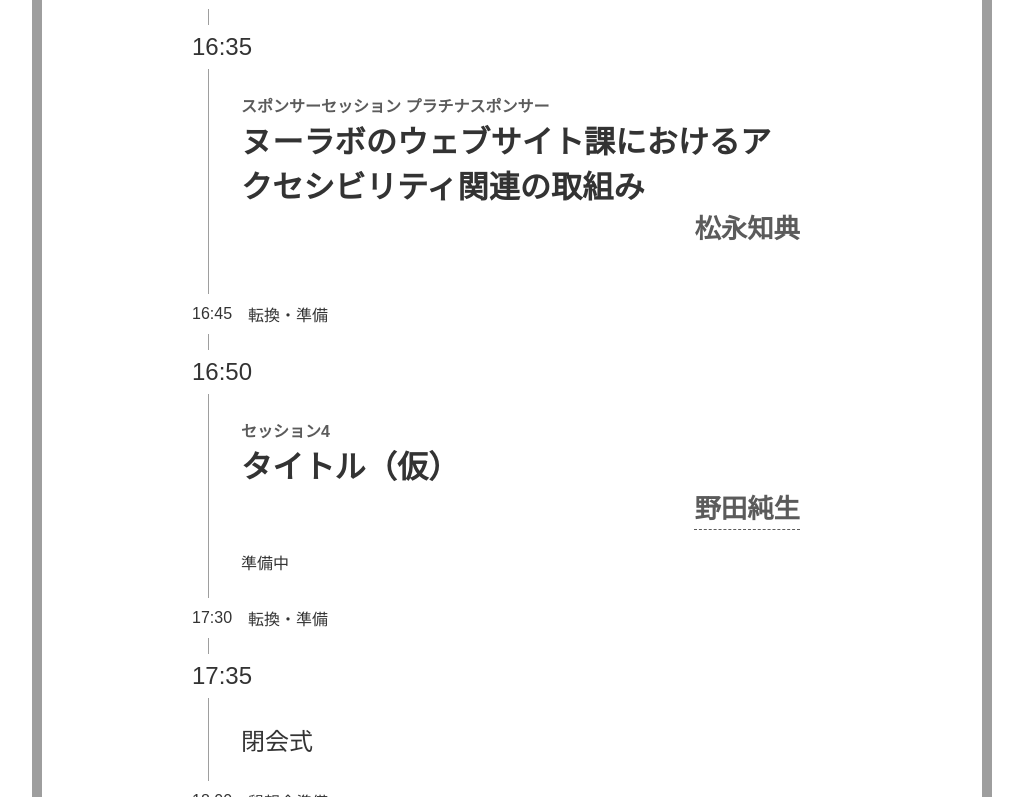
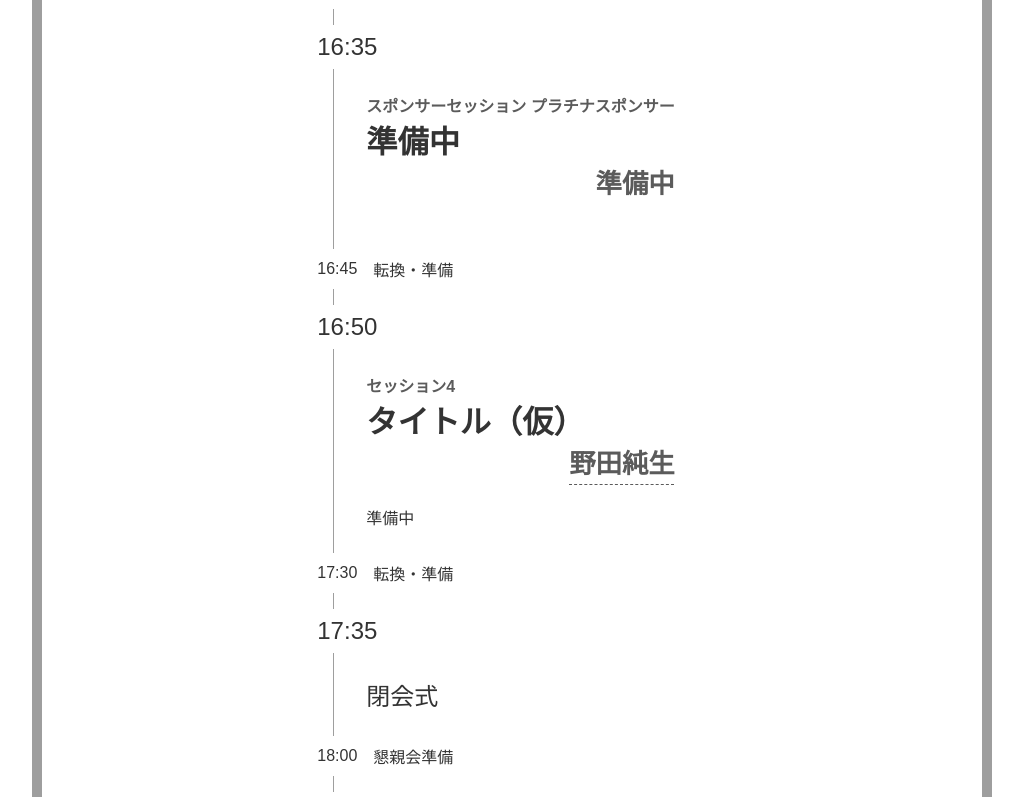
Before and after one commit to fukuoka-a11yconf-net/fukuoka.a11yconf.net, a SvelteKit app: page /schedule in a window 1280 px wide. Shown: the part 1743-2540 px from the top of the page, without its empty margins (128-1151 px from the left). Built offline with nearby package versions, Linux system fonts and the light colour scheme; a web font is replaced by a local one.

Commit message:
スポンサーレイアウト修正

```diff
--- a/src/routes/+page.svelte
+++ b/src/routes/+page.svelte
@@ -189,8 +189,6 @@
 
 		<Heading level={3} id="sponsors-shilver">シルバースポンサー</Heading>
 		<ClusterContainer --col={5}>
-			<ClusterItem />
-			<ClusterItem />
 			<ClusterItem>
 				<Sponsor
 					href="https://trq.co.jp/"
@@ -200,8 +198,6 @@
 					height="47"
 				/>
 			</ClusterItem>
-			<ClusterItem />
-			<ClusterItem />
 		</ClusterContainer>
 
 		<Heading level={3} id="sponsors-bronze">ブロンズスポンサー</Heading>
--- a/src/routes/schedule/+page.svelte
+++ b/src/routes/schedule/+page.svelte
@@ -107,9 +107,9 @@
 					<dd>
 						<p class="sub"><em>スポンサーセッション プラチナスポンサー</em></p>
 						<p class="title">
-							<em>ヌーラボのウェブサイト課におけるアクセシビリティ関連の取組み</em>
+							<em>準備中</em>
 						</p>
-						<p class="speaker sponsor"><em>松永知典</em></p>
+						<p class="speaker sponsor"><em>準備中</em></p>
 					</dd>
 				</div>
 				<div class="break">
```
